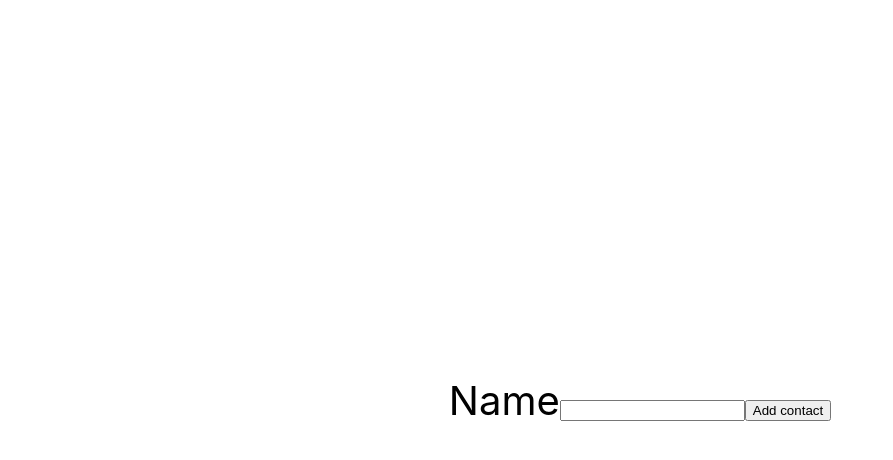
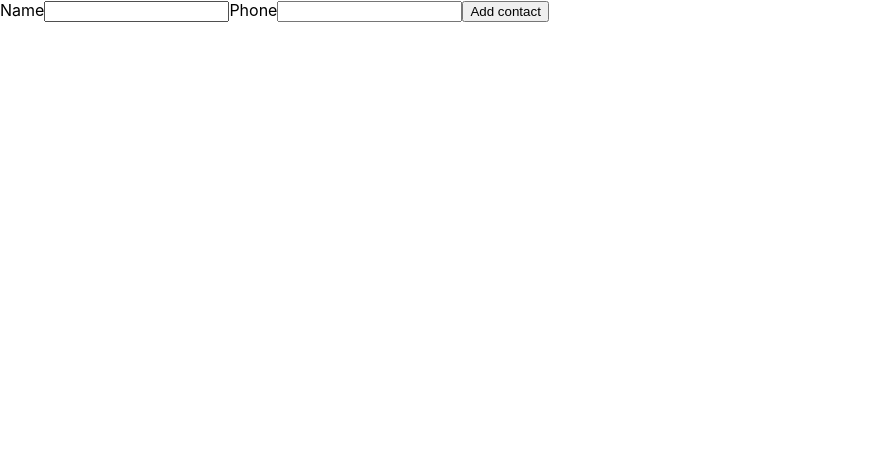
Before and after one commit to buv123456/goit-react-hw-02-phonebook, a React (Create React App) app: page / in a window 1280 px wide. Shown: the top 460 px of the page, without its empty margins (0-893 px from the left). Built offline with nearby package versions, Linux system fonts and the light colour scheme.

Commit message:
without validation

```diff
--- a/src/components/App.jsx
+++ b/src/components/App.jsx
@@ -5,31 +5,35 @@ export class App extends Component {
   state = {
     contacts: [],
     name: '',
+    number: '',
+    // filter: '',
   };
 
-  onChangeName = e => {
-    this.setState({ name: e.target.value });
+  onChange = e => {
+    const { name, value } = e.target;
+    this.setState({ [name]: value.toLowerCase() });
   };
 
   onAddContact = e => {
     e.preventDefault();
-    this.setState(prev => ({
+    this.setState(({ contacts, name, number }) => ({
       name: '',
-      contacts: [...prev.contacts, this.state.name],
+      number: '',
+      contacts: [...contacts, { name, number }],
     }));
   };
 
   render() {
     return (
       <div
-        style={{
-          height: '100vh',
-          display: 'flex',
-          justifyContent: 'center',
-          alignItems: 'center',
-          fontSize: 40,
-          color: '#010101',
-        }}
+      // style={{
+      //   height: '100vh',
+      //   display: 'flex',
+      //   justifyContent: 'center',
+      //   alignItems: 'center',
+      //   fontSize: 40,
+      //   color: '#010101',
+      // }}
       >
         <form onSubmit={this.onAddContact}>
           <label>
@@ -41,12 +45,30 @@ export class App extends Component {
               title="Name may contain only letters, apostrophe, dash and spaces. For example Adrian, Jacob Mercer, Charles de Batz de Castelmore d'Artagnan"
               required
               value={this.state.name}
-              onChange={this.onChangeName}
+              onChange={this.onChange}
+            />
+          </label>
+          <label>
+            Phone
+            <input
+              type="tel"
+              name="number"
+              // pattern="^[a-zA-Zа-яА-Я]+(([' -][a-zA-Zа-яА-Я ])?[a-zA-Zа-яА-Я]*)*$"
+              title="Phone number must be digits and can contain spaces, dashes, parentheses and can start with +"
+              required
+              value={this.state.number}
+              onChange={this.onChange}
             />
           </label>
           <button type="submit">Add contact</button>
         </form>
-        {this.state.contacts[0] && <List contacts={this.state.contacts} />}
+
+        {!!this.state.contacts.length && (
+          <List
+            contacts={this.state.contacts}
+            onchangeFilter={this.onChange}
+          ></List>
+        )}
       </div>
     );
   }
--- a/src/components/List/List.jsx
+++ b/src/components/List/List.jsx
@@ -1,14 +1,40 @@
 import { capitalCase } from 'capital-case';
 import { nanoid } from 'nanoid';
+import { Component } from 'react';
 
-export function List({ contacts }) {
+export class List extends Component {
+  state = {
+    filterStr: '',
+  };
+
+  onChange = e => {
+    this.setState({ filterStr: e.target.value.toLowerCase() });
+  };
+
+  render() {
+    const filteredContacts = this.props.contacts.filter(
+      contact =>
+        contact.name.toLowerCase().includes(this.state.filterStr) ||
+        contact.number.includes(this.state.filterStr)
+    );
     return (
+      <div>
+        <h2>Contacts</h2>
+        <input
+          type="text"
+          name="filter"
+          onChange={this.onChange}
+          value={this.state.filterStr}
+        />
+
         <ul>
-      {contacts.map(person => (
-        <li key={nanoid()} name={person}>
-          {capitalCase(person)}
+          {filteredContacts.map(contact => (
+            <li key={nanoid()} name={contact.name}>
+              {capitalCase(contact.name)}: {contact.number}
             </li>
           ))}
         </ul>
+      </div>
     );
   }
+}
```
Also changed, not shown: src/components/Filter/Filter.jsx (added, +9 -0 lines). Lines whose indentation alone changed are shown as unchanged.
